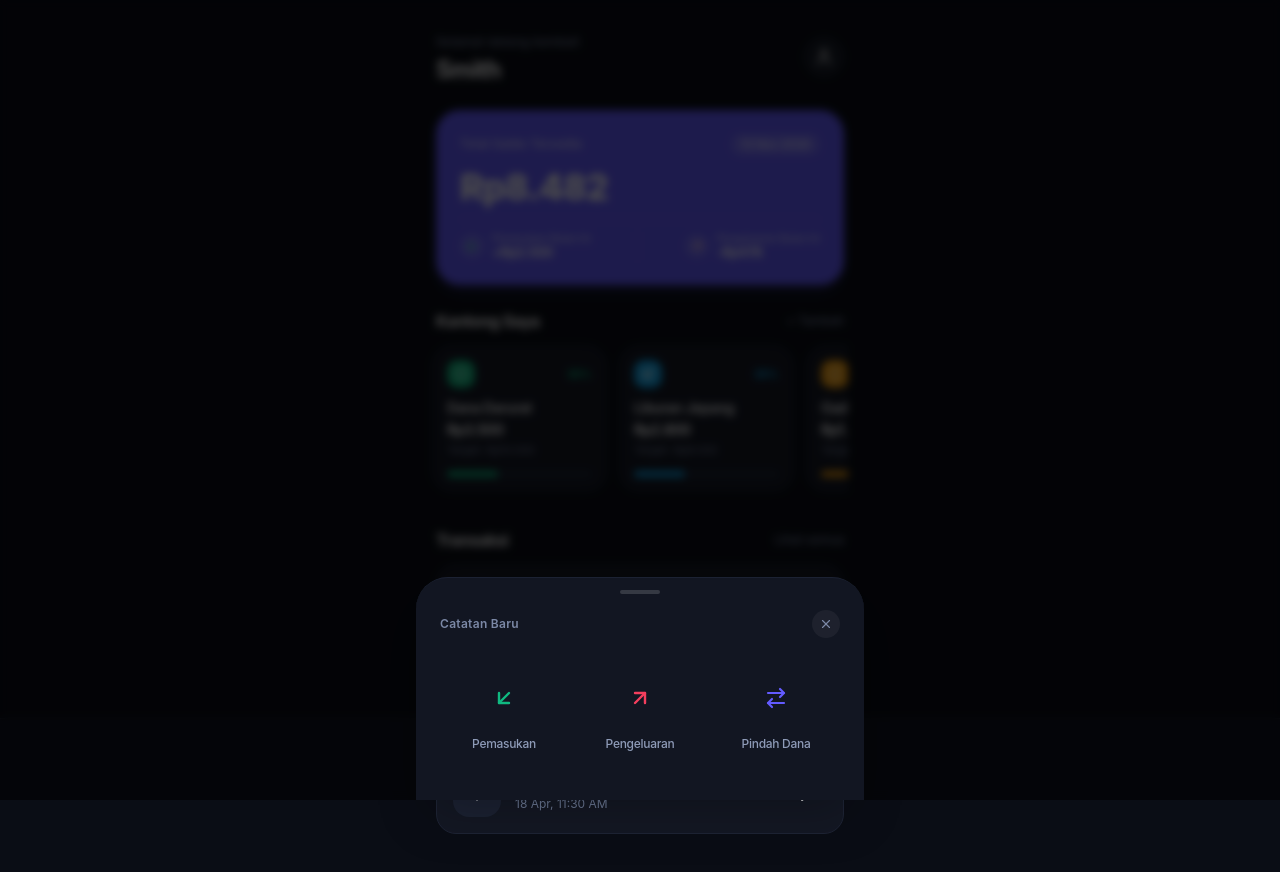
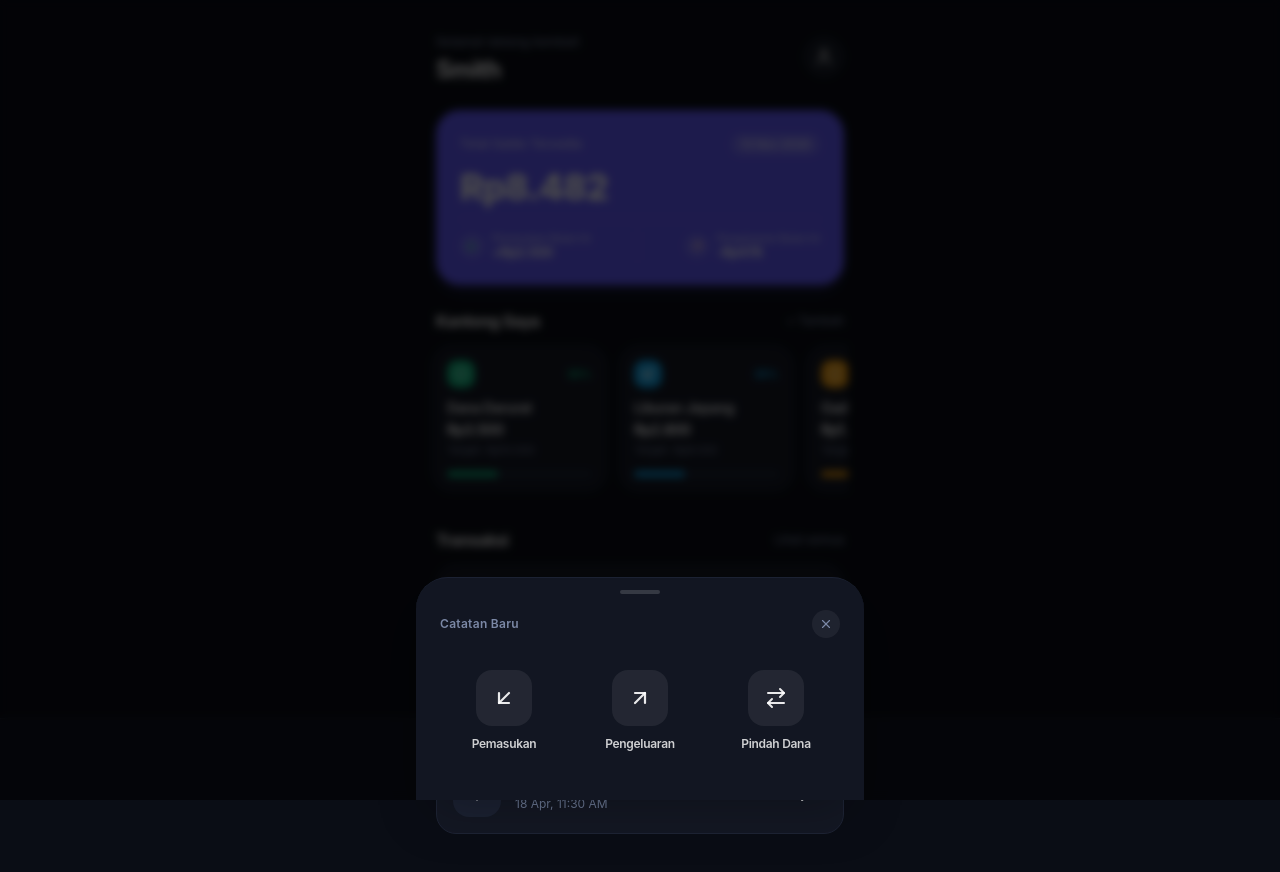
Before and after one commit to dhent593/Dompetku-V2, a Next.js app: page / in a window 1280 px wide. Both pictures are taken after a click on the button 640 px from the left and 740 px from the top of the page. Shown: the top 872 px of the page. Built offline with nearby package versions, Linux system fonts and the light colour scheme.

Commit message:
feat: use elegant monochrome rounded boxes matching close icon in record action sheet

```diff
--- a/src/components/modals/RecordActionSheet.tsx
+++ b/src/components/modals/RecordActionSheet.tsx
@@ -37,21 +37,21 @@ export const RecordActionSheet: React.FC = () => {
             {/* Top Drag Indicator */}
             <div className="w-10 h-1 bg-white/15 rounded-full mx-auto mb-4" />
 
-            {/* Header: Clean & Soft */}
+            {/* Header: Clean & Minimalist */}
             <div className="flex items-center justify-between pb-2">
               <span className="text-xs font-semibold text-[#7B88A6] tracking-wide">
                 {t('new_record')}
               </span>
               <button
                 onClick={() => setActiveModal(null)}
-                className="w-7 h-7 rounded-full bg-white/[0.05] hover:bg-white/10 flex items-center justify-center text-[#7B88A6] hover:text-white transition-colors cursor-pointer"
+                className="w-7 h-7 rounded-full bg-white/[0.06] hover:bg-white/10 flex items-center justify-center text-[#7B88A6] hover:text-white transition-colors cursor-pointer"
                 aria-label="Close"
               >
                 <X className="w-3.5 h-3.5" />
               </button>
             </div>
 
-            {/* 3 Borderless, Soft Circular Action Buttons */}
+            {/* 3 Action Buttons: Translucent White Rounded Box, Monochromatic Elegant Icons */}
             <div className="grid grid-cols-3 gap-2 pt-4 pb-2">
               {/* 1. Pemasukan (Income) */}
               <motion.button
@@ -59,12 +59,12 @@ export const RecordActionSheet: React.FC = () => {
                 whileHover={{ y: -2 }}
                 whileTap={{ scale: 0.92 }}
                 onClick={() => setActiveModal('addIncome')}
-                className="flex flex-col items-center justify-center py-2 px-1 rounded-2xl hover:bg-white/[0.03] transition-all cursor-pointer group focus:outline-none"
+                className="flex flex-col items-center justify-center py-2 px-1 cursor-pointer group focus:outline-none"
               >
-                <div className="w-14 h-14 rounded-full bg-[#10B981]/12 text-[#10B981] group-hover:bg-[#10B981]/20 flex items-center justify-center group-hover:scale-105 transition-all duration-200">
-                  <ArrowDownLeft className="w-6 h-6 stroke-[2.4]" />
+                <div className="w-14 h-14 rounded-2xl bg-white/[0.07] group-hover:bg-white/[0.13] text-white/90 group-hover:text-white flex items-center justify-center group-hover:scale-105 transition-all duration-200">
+                  <ArrowDownLeft className="w-6 h-6 stroke-[2.2]" />
                 </div>
-                <span className="text-xs font-medium text-[#8E9BB8] group-hover:text-white mt-2.5 tracking-tight text-center transition-colors">
+                <span className="text-xs font-semibold text-white/80 group-hover:text-white mt-2.5 tracking-tight text-center transition-colors">
                   {t('record_income_title')}
                 </span>
               </motion.button>
@@ -75,12 +75,12 @@ export const RecordActionSheet: React.FC = () => {
                 whileHover={{ y: -2 }}
                 whileTap={{ scale: 0.92 }}
                 onClick={() => setActiveModal('addExpense')}
-                className="flex flex-col items-center justify-center py-2 px-1 rounded-2xl hover:bg-white/[0.03] transition-all cursor-pointer group focus:outline-none"
+                className="flex flex-col items-center justify-center py-2 px-1 cursor-pointer group focus:outline-none"
               >
-                <div className="w-14 h-14 rounded-full bg-[#F43F5E]/12 text-[#F43F5E] group-hover:bg-[#F43F5E]/20 flex items-center justify-center group-hover:scale-105 transition-all duration-200">
-                  <ArrowUpRight className="w-6 h-6 stroke-[2.4]" />
+                <div className="w-14 h-14 rounded-2xl bg-white/[0.07] group-hover:bg-white/[0.13] text-white/90 group-hover:text-white flex items-center justify-center group-hover:scale-105 transition-all duration-200">
+                  <ArrowUpRight className="w-6 h-6 stroke-[2.2]" />
                 </div>
-                <span className="text-xs font-medium text-[#8E9BB8] group-hover:text-white mt-2.5 tracking-tight text-center transition-colors">
+                <span className="text-xs font-semibold text-white/80 group-hover:text-white mt-2.5 tracking-tight text-center transition-colors">
                   {t('record_expense_title')}
                 </span>
               </motion.button>
@@ -91,12 +91,12 @@ export const RecordActionSheet: React.FC = () => {
                 whileHover={{ y: -2 }}
                 whileTap={{ scale: 0.92 }}
                 onClick={() => setActiveModal('movePocketFunds')}
-                className="flex flex-col items-center justify-center py-2 px-1 rounded-2xl hover:bg-white/[0.03] transition-all cursor-pointer group focus:outline-none"
+                className="flex flex-col items-center justify-center py-2 px-1 cursor-pointer group focus:outline-none"
               >
-                <div className="w-14 h-14 rounded-full bg-[#635BFF]/12 text-[#635BFF] group-hover:bg-[#635BFF]/20 flex items-center justify-center group-hover:scale-105 transition-all duration-200">
-                  <ArrowRightLeft className="w-6 h-6 stroke-[2.2]" />
+                <div className="w-14 h-14 rounded-2xl bg-white/[0.07] group-hover:bg-white/[0.13] text-white/90 group-hover:text-white flex items-center justify-center group-hover:scale-105 transition-all duration-200">
+                  <ArrowRightLeft className="w-6 h-6 stroke-[2]" />
                 </div>
-                <span className="text-xs font-medium text-[#8E9BB8] group-hover:text-white mt-2.5 tracking-tight text-center transition-colors">
+                <span className="text-xs font-semibold text-white/80 group-hover:text-white mt-2.5 tracking-tight text-center transition-colors">
                   {t('record_move_title')}
                 </span>
               </motion.button>
```
